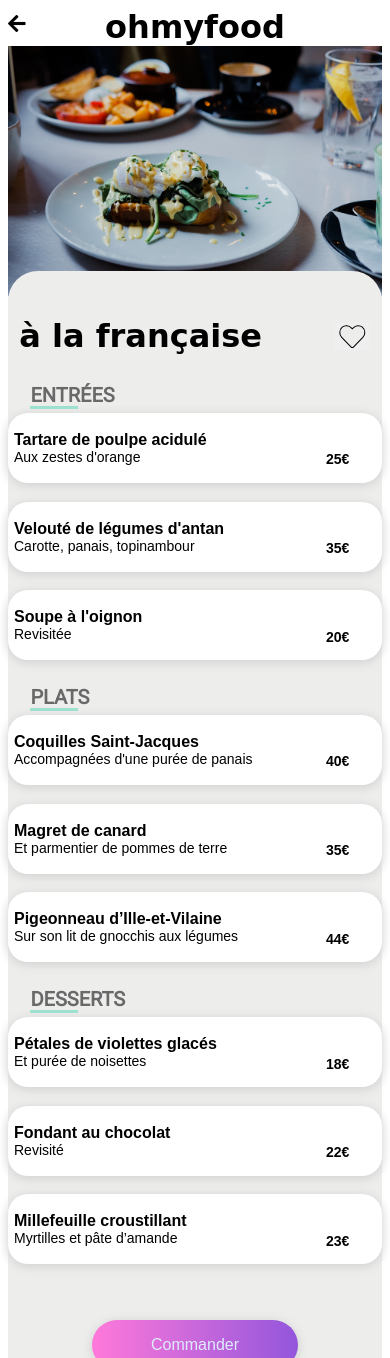
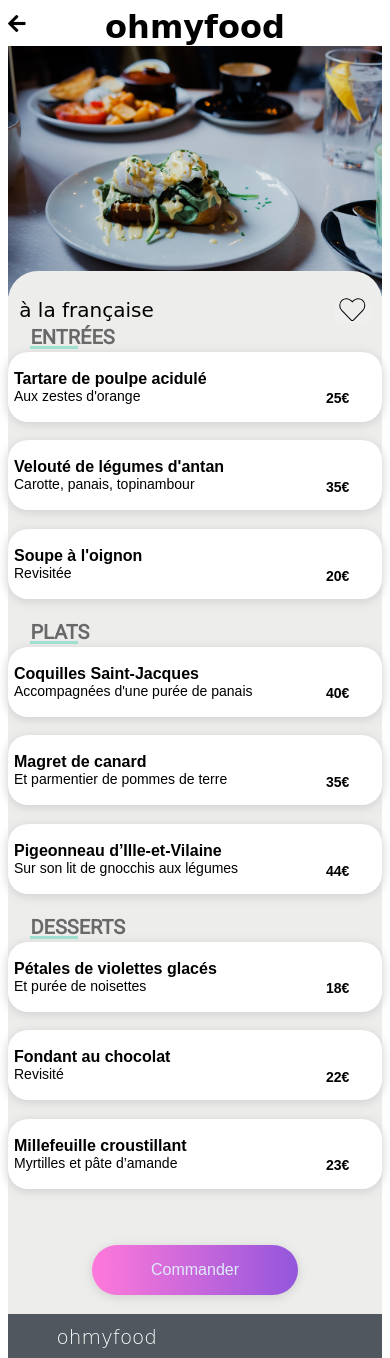
Before and after one commit to Licornhizix/JulienGrange_3_25062021, a website: page A_la_française.html in a window 390 px wide. Shown: the top 1358 px of the page. Drawn offline with Linux system fonts and the light colour scheme; files that its build step writes are made by us from their sources; a web font is replaced by a local one.

Commit message:
retouche responsive et MAJ du SASS

```diff
--- a/A_la_française.html
+++ b/A_la_française.html
@@ -35,7 +35,7 @@
 <main>
   <div class="main-background">
     <span class="menu-name">
-      <h1 class="menu-title">à la française</h1>
+      <span class="menu-title">à la française</span>
        <button type="button" class="like-btn">
 <i class="fa fa-heart"></i></button>
   </span>
@@ -45,7 +45,7 @@
   <div class="plat-type">
     <div class="plat-part">
 
-      <span class="menu-part"><h2 class="underline">ENTRÉES</h2></span>
+      <span class="menu-part"><span class="underline">ENTRÉES</span></span>
 
        <button type="button" class="button-apear">
 
@@ -87,7 +87,7 @@
 
 <div class="plat-part">
 
-  <span class="menu-part"><h2 class="underline">PLATS</h2></span>
+  <span class="menu-part"><span class="underline">PLATS</span></span>
    <button type="button" class="button-apear2">
 
     <span class="plat-info">
@@ -129,7 +129,7 @@
 <!-- Main Dessert-->
 <div class="plat-part">
 
-  <span class="menu-part"><h2 class="underline">DESSERTS</h2></span>
+  <span class="menu-part"><span class="underline">DESSERTS</span></span>
    <button type="button" class="button-apear3">
 
     <span class="plat-info">
@@ -182,7 +182,7 @@
 <footer>
   <div id="footer-content">
     <div id="logo">
-      <h2 class="logo-footer">ohmyfood</h2>
+      <span class="logo-footer">ohmyfood</span>
     </div>
     <ul>
       <li><i class="fas fa-utensils"></i>Proposer un restaurant</li>
--- a/sass/components/_buttons.scss
+++ b/sass/components/_buttons.scss
@@ -253,11 +253,13 @@ button{
 
 .plat-part {
 
-	.menu-part h2 {
+	.menu-part  {
 		line-height: 180%;
 	}
 	.underline {
 		position: relative;
+		font-size: 20px;
+		font-weight: 900;
 	}
 	.underline::after {
 		content: "";
--- a/sass/pages/_titles.scss
+++ b/sass/pages/_titles.scss
@@ -13,4 +13,5 @@
 	width: 100%;
     font-family: $logofont;
     justify-content: flex-start;
+	font-size: 20px;
 }
```
Also changed, not shown: La_note_enchantee.html (+5 -5 lines), La_palette_du_gout.html (+5 -5 lines), Les_delices_des_sens.html (+5 -5 lines), css/style.css, 1 other file.
